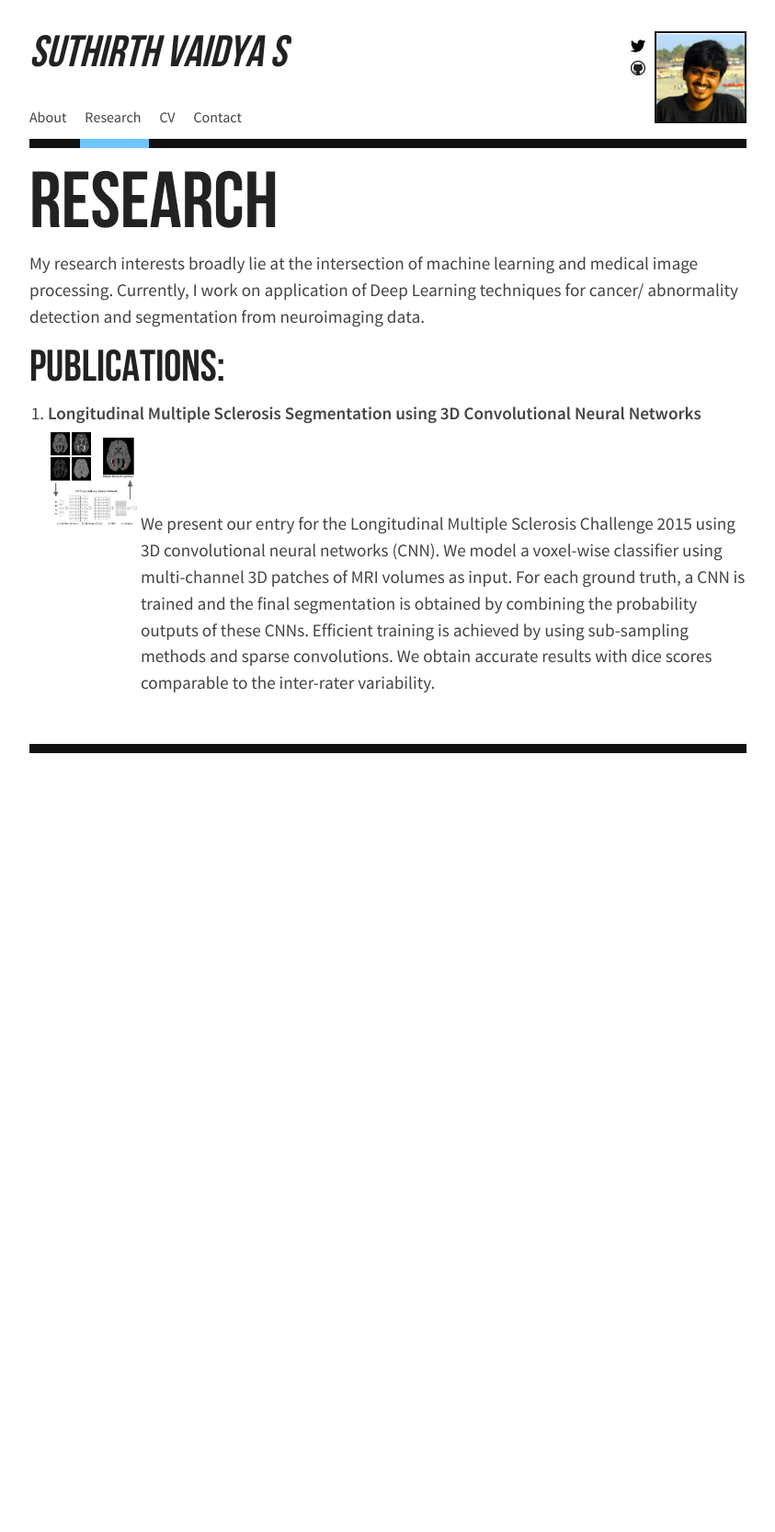
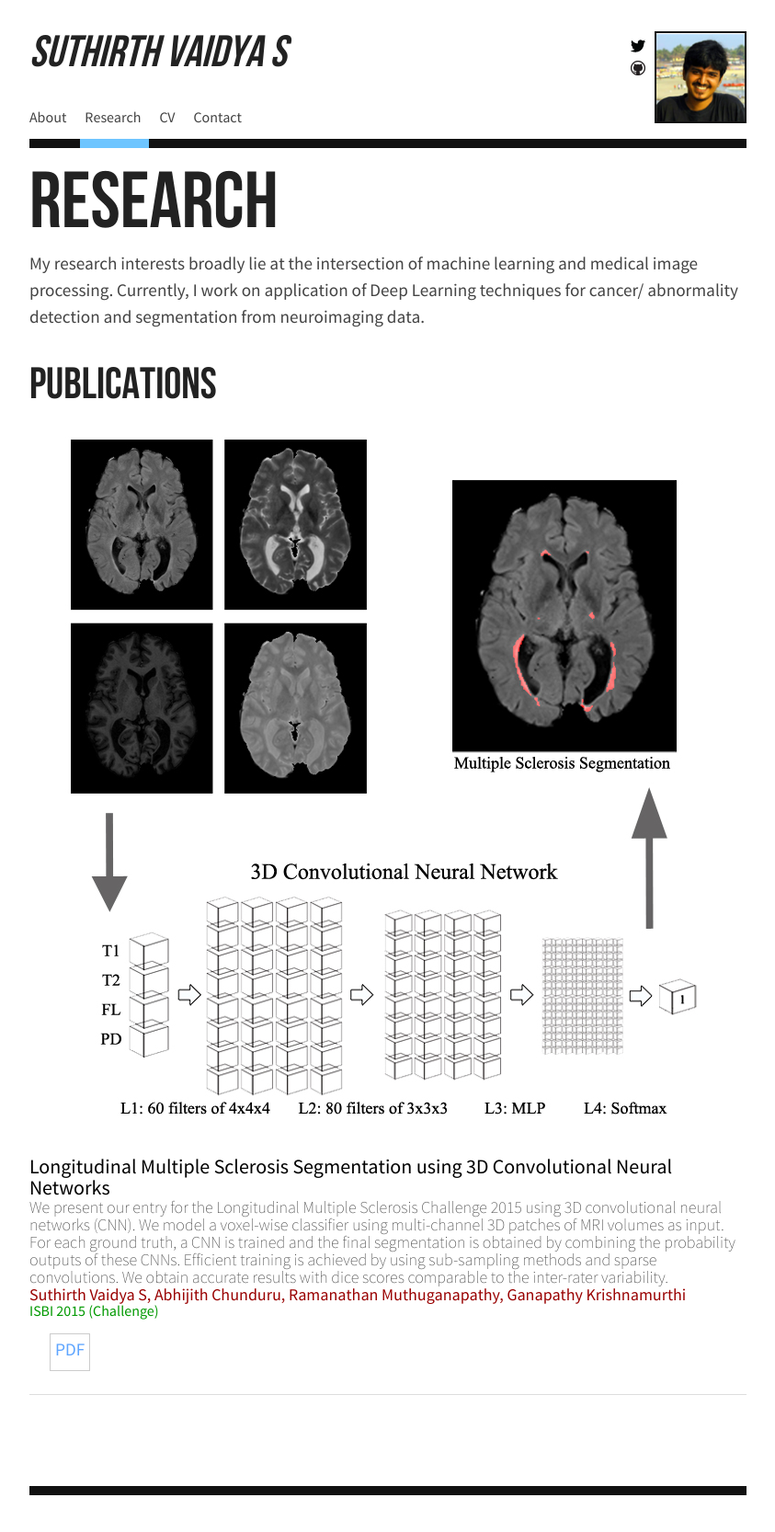
Before and after one commit to suthirth/suthirth.github.io, a Jekyll site: the page built from research/index.html, in a window 1280 px wide. Shown: the whole page at 92% size, without its empty margins (218-1061 px from the left). Built offline with Jekyll 4.4.1, drawn with Linux system fonts in a browser that asks for light colours; before the commit the page ends 900 px from its top, so only the background shows below that.

Commit message:
Update index.html

```diff
--- a/research/index.html
+++ b/research/index.html
@@ -8,27 +8,33 @@ layout: default
  Currently, I work on application of Deep Learning techniques for cancer/ abnormality detection and segmentation from neuroimaging data.
 </p>
 
-<h4>
- Publications:
-</h4>
+<div class="container">
+  <h4>Publications</h4>
+  <div id="pubs">
 
-<ol>
- <li>
-  <b>Longitudinal Multiple Sclerosis Segmentation using 3D Convolutional Neural Networks</b>
-  <table width="750px" height="100%" border="1">
-
-<table>
- <tr>
-  <td valign="top">
-   <img src="/img/final_model2.jpg" />
-  </td>
-  <td valign="top">
-  We present our entry for the Longitudinal Multiple Sclerosis Challenge 2015 using 3D convolutional neural networks (CNN). We model a voxel-wise classifier using multi-channel 3D patches of MRI volumes as input. For each ground truth, a CNN is trained and the final segmentation is obtained by combining the probability outputs of these CNNs. Efficient training is achieved by using sub-sampling methods and sparse convolutions. We obtain accurate results with dice scores comparable to the inter-rater variability.
-  </td>
- </tr>
-</table>
-  </li>
-</ol>
-
+    <div class="pubwrap">
+      <div class="row">
+        <div class="col-md-6">
+          <div class="pubimg">
+          <img src="/img/final_model2.jpg">
+          </div>
+        </div>
+        <div class="col-md-6">
+          <div class="pub">
+            <div class="pubt">Longitudinal Multiple Sclerosis Segmentation using 3D Convolutional Neural Networks</div>
+            <div class="pubd">We present our entry for the Longitudinal Multiple Sclerosis Challenge 2015 using 3D convolutional neural networks (CNN). We model a voxel-wise classifier using multi-channel 3D patches of MRI volumes as input. For each ground truth, a CNN is trained and the final segmentation is obtained by combining the probability outputs of these CNNs. Efficient training is achieved by using sub-sampling methods and sparse convolutions. We obtain accurate results with dice scores comparable to the inter-rater variability.</div>
+            <div class="puba">Suthirth Vaidya S, Abhijith Chunduru, Ramanathan Muthuganapathy, Ganapathy Krishnamurthi</div>
+            <div class="pubv">ISBI 2015 (Challenge)</div>
+            <div class="publ">
+              <ul>
+                <li><a href="/img/ISBI_MSChallenge_Vaidya.pdf">PDF</a></li>
+              </ul>
+            </div>
+          </div>
+        </div>
+      </div>
+    </div>
+</div>
+</div>
 
 <br />
```
